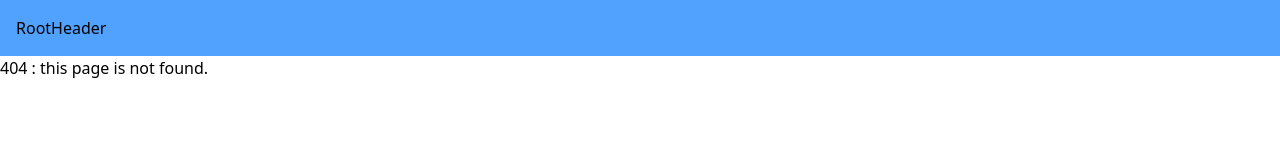
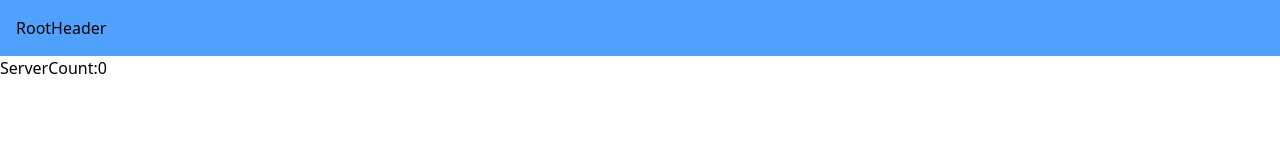
Before and after one commit to yadac/next-udemy-basic, a Next.js app: page /rcc in a window 1280 px wide. Before the commit this address had no page. Shown: the top 160 px of the page. Built offline with nearby package versions, Linux system fonts and the light colour scheme.

Commit message:
rcc, rsc

```diff
--- /dev/null
+++ b/src/app/api/hello/route.ts
@@ -0,0 +1,8 @@
+import { NextResponse } from 'next/server';
+
+export async function GET() {
+    return NextResponse.json([
+        { id: 1, name: 'yamada' },
+        { id: 2, name: 'tanaka' },
+    ]);
+}
--- /dev/null
+++ b/src/app/blog/error.tsx
@@ -0,0 +1,8 @@
+'use client'
+export default function Error() {
+    return (
+        <div>
+            Error occurs...
+        </div>
+    )
+}
--- a/src/app/blog/page.tsx
+++ b/src/app/blog/page.tsx
@@ -7,6 +7,7 @@ const articles = [
 // wait 3 seconds
 async function fetchArticles() {
     await new Promise((resolve) => setTimeout(resolve, 3000))
+    // throw new Error("エラーが発生")
     return articles
 }
 
@@ -16,7 +17,7 @@ export default async function BlogPage() {
         <div>
             <ul>
                 {articles.map((articles) => (
-                    <li key = {articles.id}>
+                    <li key={articles.id}>
                         title: {articles.title}
                     </li>
                 ))}
--- /dev/null
+++ b/src/app/rcc/page.tsx
@@ -0,0 +1,14 @@
+'use client'
+
+import { useState } from "react"
+
+export default function ServerComponent() {
+    const [count, setCount] = useState(0);
+    console.log("client side log")
+    return (
+        <div>
+            Server
+            <button onClick={() => setCount(count + 1)}>Count:{count}</button>
+        </div>
+    )
+}
--- /dev/null
+++ b/src/app/rsc/page.tsx
@@ -0,0 +1,8 @@
+export default function ServerComponent() {
+    console.log("server side log")
+    return (
+        <div>
+            Server
+        </div>
+    )
+}
```
